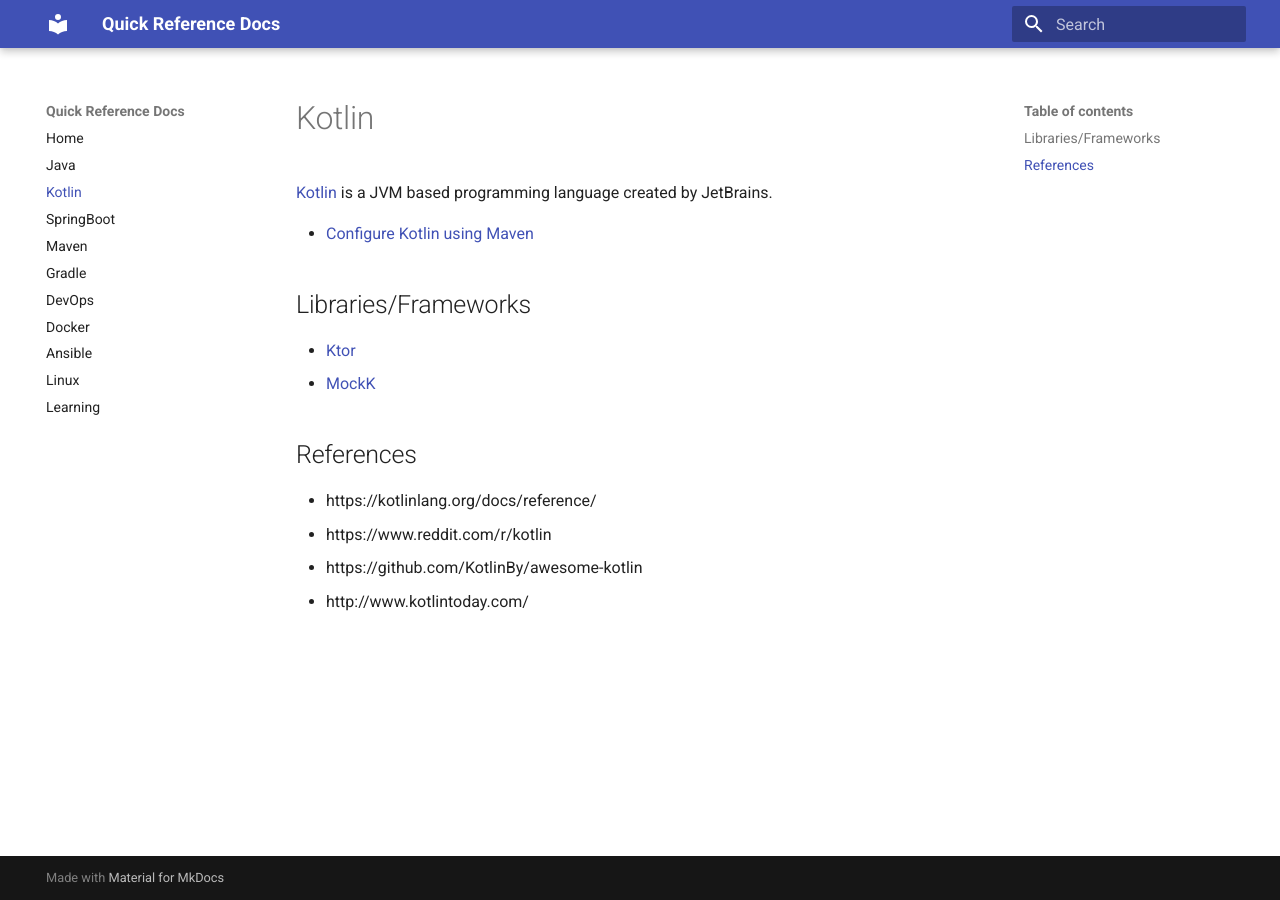
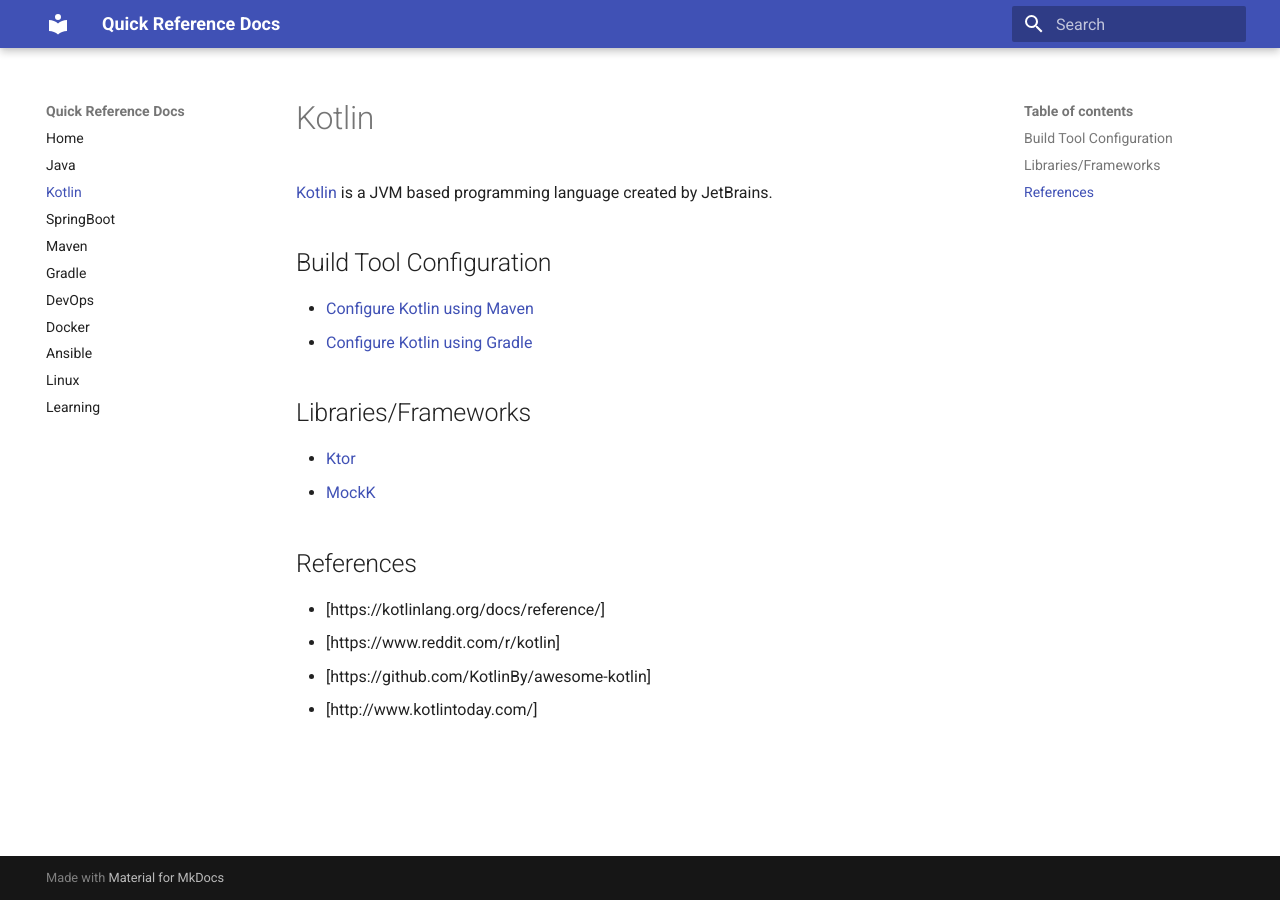
Before and after one commit to sivaprasadreddy/sivalabs-dev-notes, an MkDocs documentation site: the page built from docs/kotlin.md, in a window 1280 px wide. Built offline with MkDocs 1.6.1 and Material for MkDocs 9.7.7, drawn with Linux system fonts in a browser that asks for light colours.

Commit message:
Fixing links

```diff
--- a/docs/kotlin.md
+++ b/docs/kotlin.md
@@ -2,7 +2,9 @@
 
 [Kotlin](https://kotlinlang.org/) is a JVM based programming language created by JetBrains.
 
+## Build Tool Configuration
 - [Configure Kotlin using Maven](https://kotlinlang.org/docs/reference/using-maven.html)
+- [Configure Kotlin using Gradle](https://kotlinlang.org/docs/reference/using-gradle.html)
 
 
 ## Libraries/Frameworks
@@ -10,7 +12,7 @@
 * [MockK](https://mockk.io/)
 
 ## References
-* https://kotlinlang.org/docs/reference/
-* https://www.reddit.com/r/kotlin
-* https://github.com/KotlinBy/awesome-kotlin
-* http://www.kotlintoday.com/
+* [https://kotlinlang.org/docs/reference/]
+* [https://www.reddit.com/r/kotlin]
+* [https://github.com/KotlinBy/awesome-kotlin]
+* [http://www.kotlintoday.com/]
```
Also changed, not shown: docs/java.md (+4 -3 lines), docs/springboot.md (+4 -4 lines).
